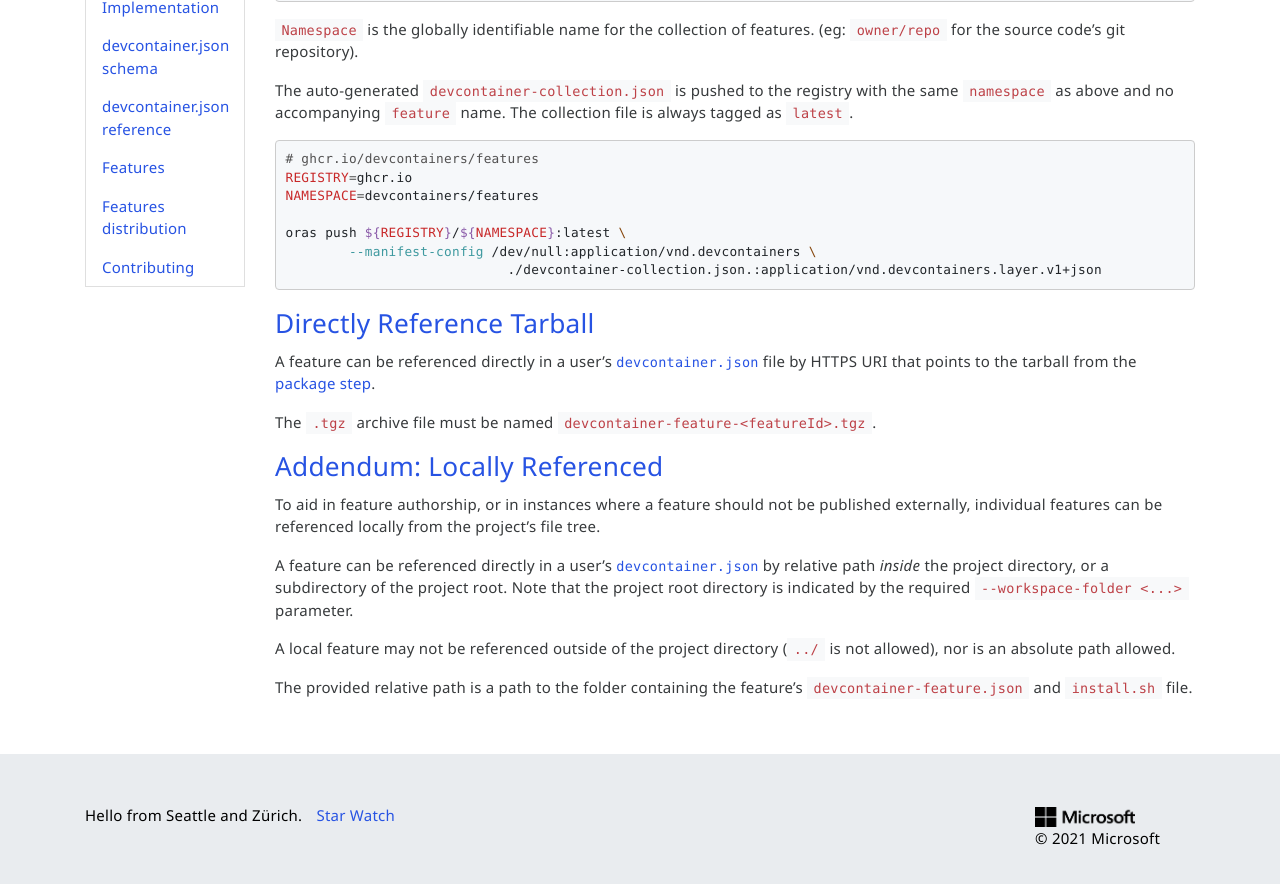
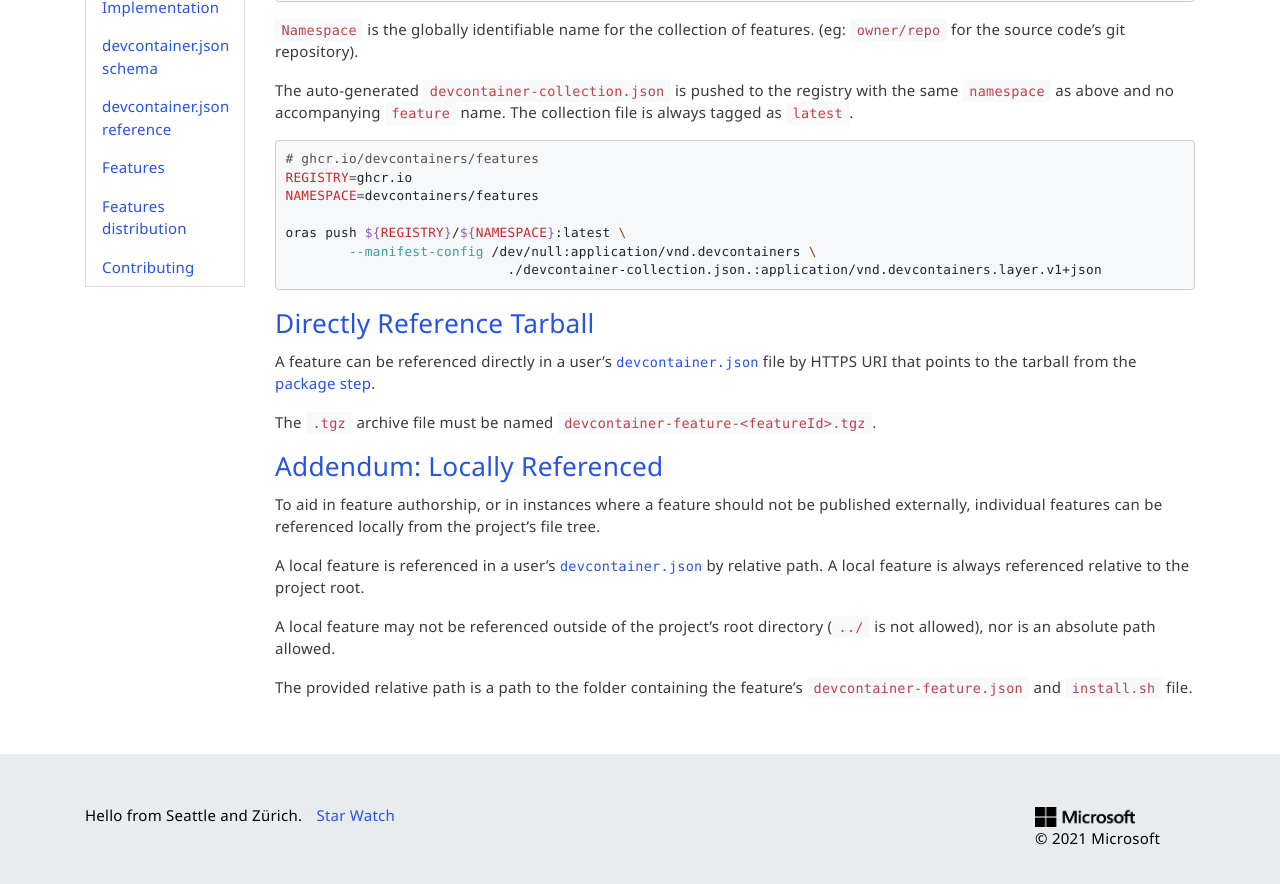
Before and after one commit to devcontainers/devcontainers.github.io, a Jekyll site: the page built from _implementors/features-distribution.md, in a window 1280 px wide and 900 px high, scrolled down 2854 px. Shown: the top 884 px of the window. Built offline with Jekyll 4.4.1, drawn with Linux system fonts in a browser that asks for light colours; nearby versions of some CDN libraries; comment, search, counter and statistics services are not loaded.

Commit message:
Update features-distribution.md

```diff
--- a/_implementors/features-distribution.md
+++ b/_implementors/features-distribution.md
@@ -140,8 +140,8 @@ The `.tgz` archive file must be named `devcontainer-feature-<featureId>.tgz`.
 
 To aid in feature authorship, or in instances where a feature should not be published externally, individual features can be referenced locally from the project's file tree.
 
-A feature can be referenced directly in a user's [`devcontainer.json`](../spec#a-hrefdevcontainerjson-namedevcontainerjson-classanchor-devcontainerjson-a) by relative path _inside_ the project directory, or a subdirectory of the project root. Note that the project root directory is indicated by the required `--workspace-folder <...>` parameter.
+A local feature is referenced in a user's [`devcontainer.json`](../spec#a-hrefdevcontainerjson-namedevcontainerjson-classanchor-devcontainerjson-a) by relative path. A local feature is always referenced relative to the project root.
 
-A local feature may not be referenced outside of the project directory (`../` is not allowed), nor is an absolute path allowed.
+A local feature may not be referenced outside of the project's root directory (`../` is not allowed), nor is an absolute path allowed.
 
 The provided relative path is a path to the folder containing the feature's `devcontainer-feature.json` and `install.sh` file.
```
